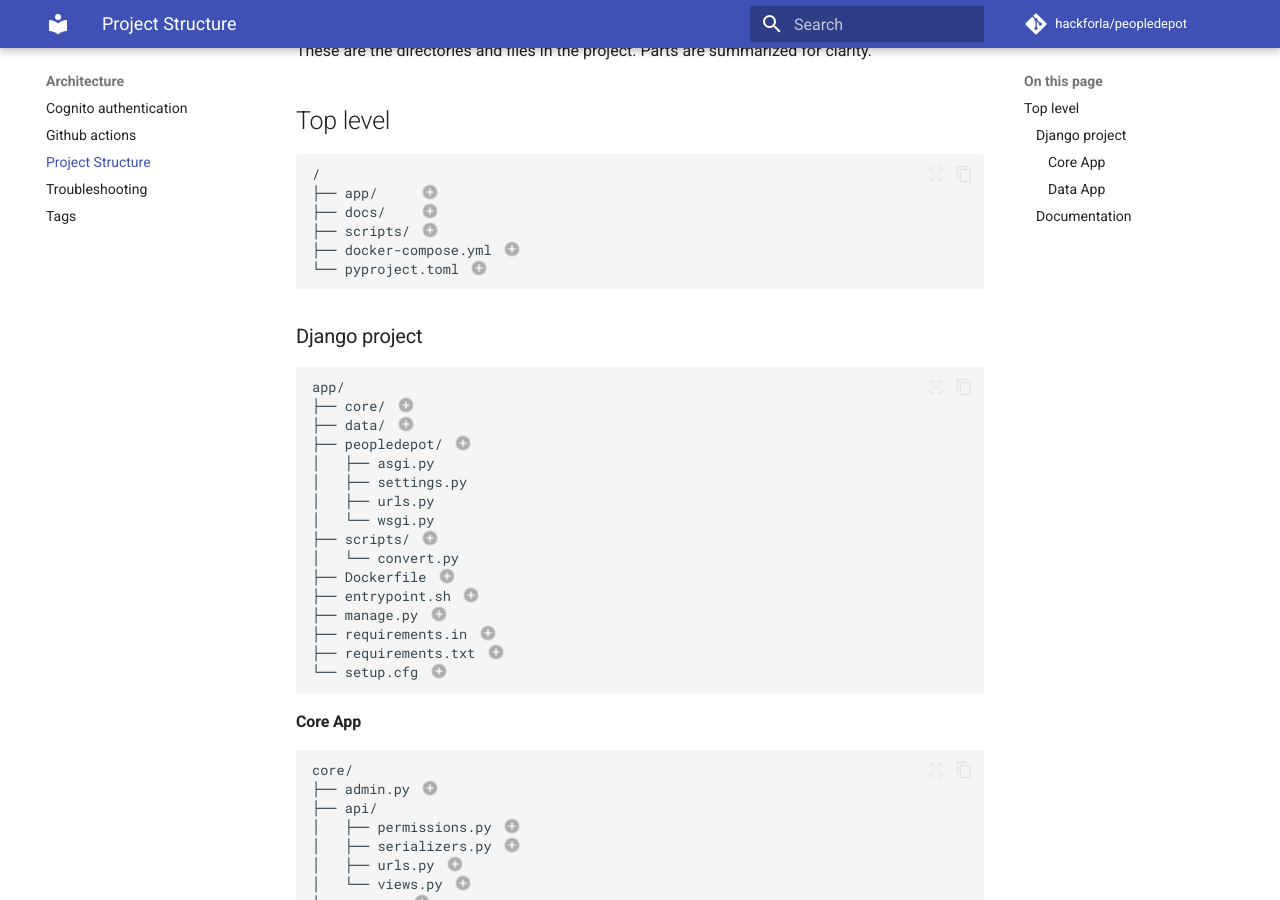
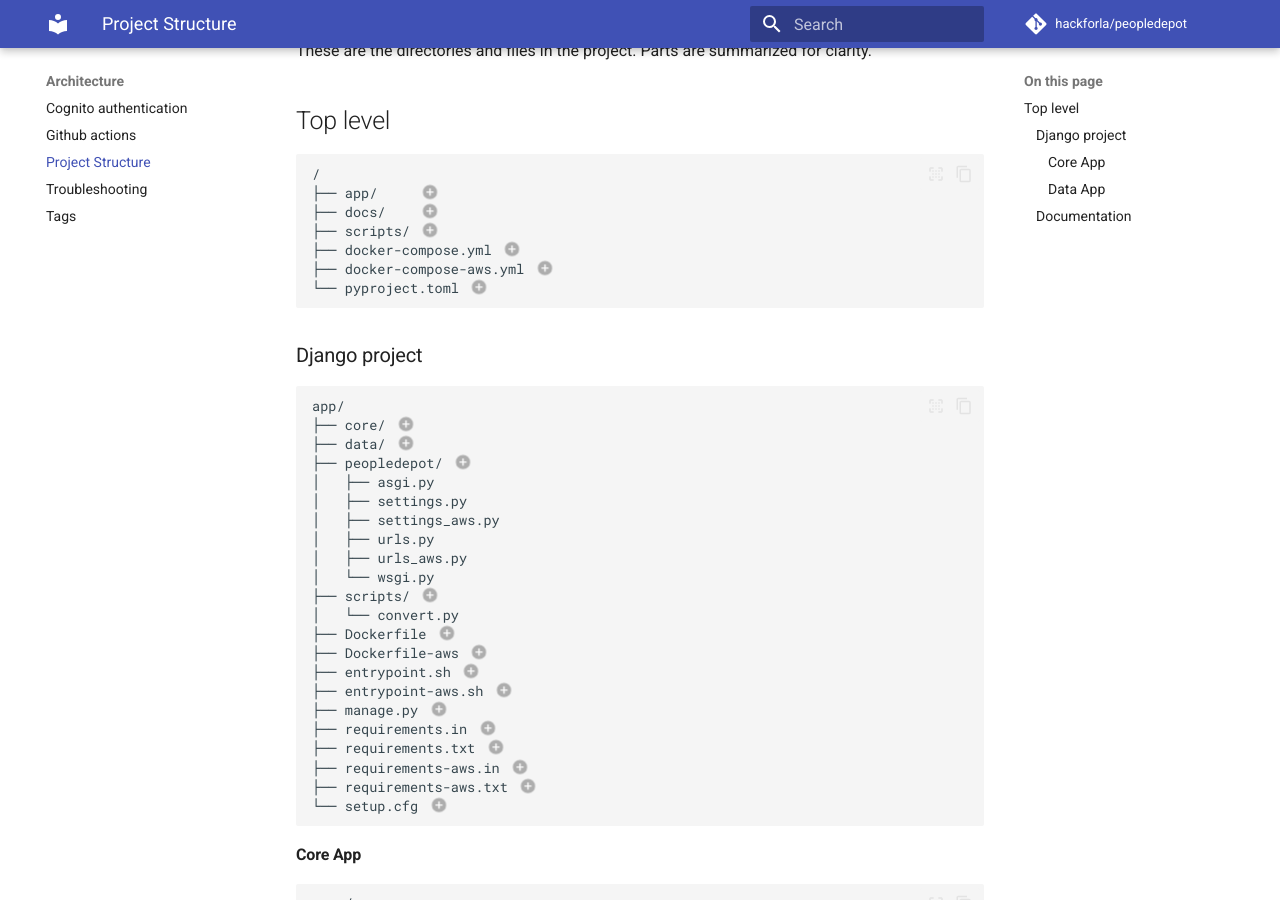
Before and after one commit to hackforla/peopledepot, an MkDocs documentation site: the page built from docs/architecture/project_structure.md, in a window 1280 px wide and 900 px high, scrolled down 190 px. Built offline with MkDocs 1.6.1 and Material for MkDocs 9.7.7, drawn with Linux system fonts in a browser that asks for light colours; comment, search, counter and statistics services are not loaded.

Commit message:
Add gunicorn and Whitenoise, and set up Dockerfile-aws and entrypoint-aws.sh #672 (#692)

````diff
--- a/docs/architecture/project_structure.md
+++ b/docs/architecture/project_structure.md
@@ -10,13 +10,15 @@ These are the directories and files in the project. Parts are summarized for cla
 ├── docs/    # (2)!
 ├── scripts/ # (3)!
 ├── docker-compose.yml # (4)!
-└── pyproject.toml # (5)!
+├── docker-compose-aws.yml # (5)!
+└── pyproject.toml # (6)!
 ```
 
 1. The django project. This is also what goes into the Docker image when it's generated by `./scripts/buildrun.sh`. See [Django Project](#django-project) below for details.
 1. Documentation for the project code. See [Documentation](#documentation) below for details.
 1. Scripts used in the project. These are run in the commandline to do various project tasks. See [Convenience Scripts](scripts.md) for details.
 1. The docker compose file.
+1. The docker compose file for testing the AWS/production setup locally. See [Test the AWS setup locally](../contributing/howto/test-aws-setup-locally.md) for details.
 1. The pyproject.toml file. This holds settings for project tools right now. We may combine this with `app/setup.cfg` in the future. We may move this file into `app/` if it makes sense.
 
 ### Django project
@@ -28,16 +30,22 @@ app/
 ├── peopledepot/ # (3)!
 │   ├── asgi.py
 │   ├── settings.py
+│   ├── settings_aws.py
 │   ├── urls.py
+│   ├── urls_aws.py
 │   └── wsgi.py
 ├── scripts/ # (4)!
 │   └── convert.py
 ├── Dockerfile # (5)!
-├── entrypoint.sh # (6)!
-├── manage.py # (7)!
-├── requirements.in # (8)!
-├── requirements.txt # (9)!
-└── setup.cfg # (10)!
+├── Dockerfile-aws # (6)!
+├── entrypoint.sh # (7)!
+├── entrypoint-aws.sh # (8)!
+├── manage.py # (9)!
+├── requirements.in # (10)!
+├── requirements.txt # (11)!
+├── requirements-aws.in # (12)!
+├── requirements-aws.txt # (13)!
+└── setup.cfg # (14)!
 ```
 
 1. The core app in django. This app contains the API and models. See [Core App](#core-app) below for details.
@@ -45,10 +53,14 @@ app/
 1. The django project configuration.
 1. Scripts used in the project. This currently contains the `convert.py` script, which converts csv files into django initial data code. It's used to generate code for the initial data migrations.
 1. Dockerfile used to build the Docker image.
+1. AWS/production Dockerfile. Uses `requirements-aws.txt`, sets `DJANGO_SETTINGS_MODULE`, runs `collectstatic`, and starts gunicorn.
 1. Entrypoint script called by the Docker image.
+1. AWS/production entrypoint script. Runs `migrate --noinput` then starts gunicorn on `0.0.0.0:8000`.
 1. Django manage.py script. In nearly all cases, there's no good reason to change this. Just leave it alone.
-1. Requirements.in file used by `uv pip compile`. See the [uv tool](uv.md) for details.
-1. Requirements.txt file generated by `uv pip install`. Do not modify this file. Edit the `requirements.in` file instead. See the [uv tool](uv.md) for details.
+1. Development requirements source file used by `uv pip compile`. Contains all dependencies including dev/test packages. See the [uv tool](uv.md) for details.
+1. Development requirements file generated from `requirements.in`. Do not modify this file directly. Edit `requirements.in` instead. See the [uv tool](uv.md) for details.
+1. AWS/production requirements source file. Contains only production dependencies — no dev or test packages.
+1. AWS/production requirements file generated from `requirements-aws.in`. Do not modify this file directly. Edit `requirements-aws.in` instead.
 1. Config file for development support tools such as `flake8` and `pytest`. `flake8` is the only tool that doesn't support `pyproject.toml` yet, which is why we have this file.
 
 #### Core App
--- a/mkdocs.yml
+++ b/mkdocs.yml
@@ -34,6 +34,7 @@ plugins:
         - migrations
         - AWS
         - deployment
+        - Docker
 
 markdown_extensions:
   - abbr
````
Also changed, not shown: docker-compose-aws.yml (added, +23 -0 lines), docs/contributing/howto/index.md (+1 -0 lines), docs/contributing/howto/test-aws-setup-locally.md (added, +84 -0 lines), 9 other files.
